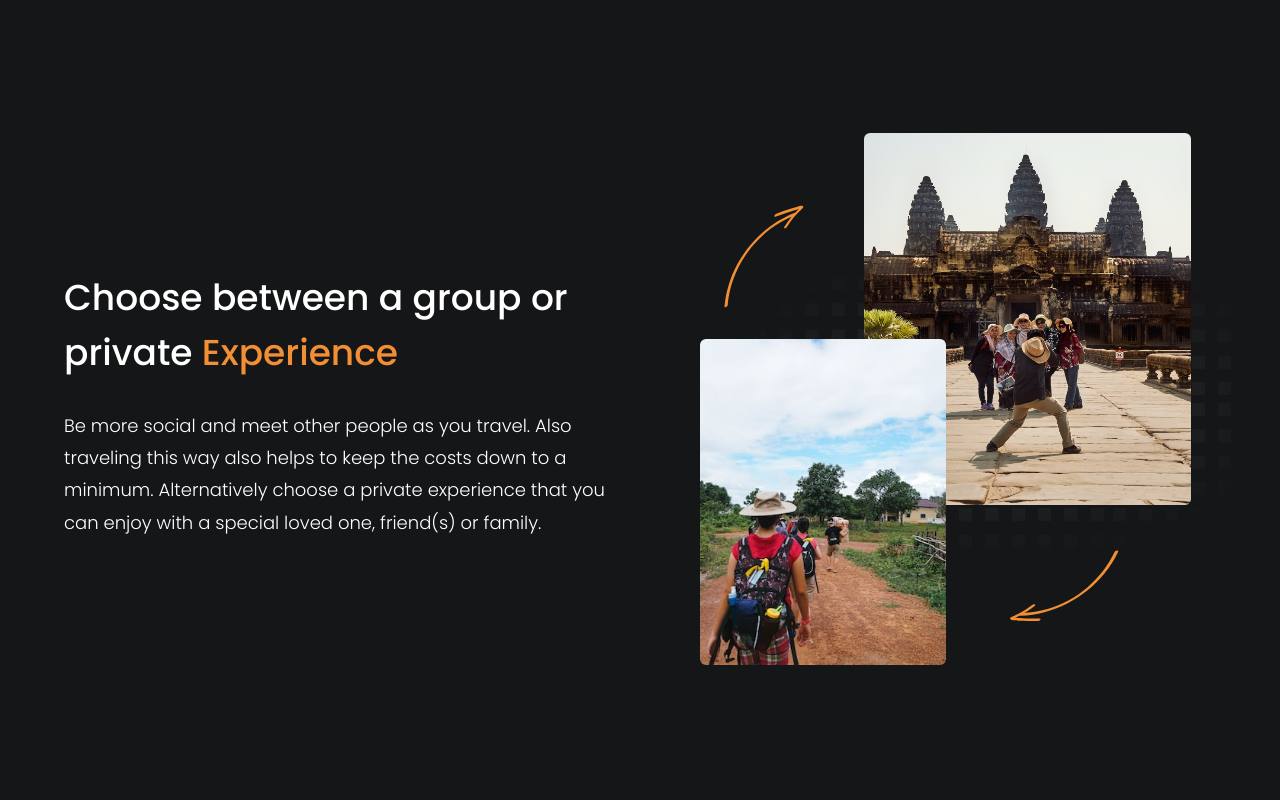
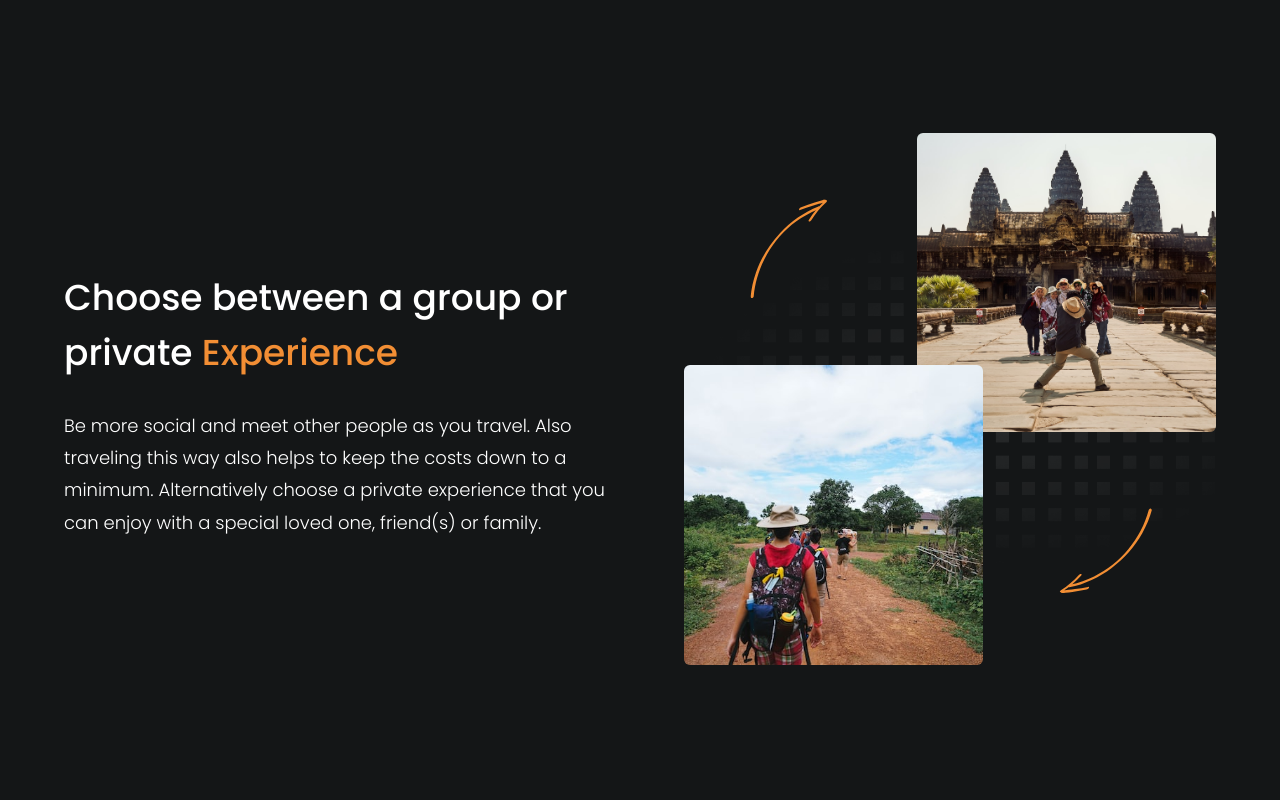
Before and after one commit to ElitistNoob/unlock-cambodia, a React (Create React App) app: page / in a window 1280 px wide. Shown: the part 2100-2900 px from the top of the page. Built offline with nearby package versions, Linux system fonts and the light colour scheme.

Commit message:
reworked image grids

```diff
--- a/src/components/styles/Experiences.module.scss
+++ b/src/components/styles/Experiences.module.scss
@@ -32,8 +32,8 @@
   .col2 {
     position: relative;
     display: grid;
-    grid-template-columns: repeat(4, 1fr);
-    grid-template-rows: repeat(4, 1fr);
+    grid-template-columns: repeat(7, 1fr);
+    grid-template-rows: repeat(7, 1fr);
     max-width: 532px;
     aspect-ratio: 1;
     background-image: url("../assets/square-bg-grid.png");
@@ -42,18 +42,13 @@
     background-position: center;
     margin-bottom: 2em;
 
-    @media (min-width: 540px) {
-      grid-template-columns: 2fr 1fr 3fr 0.5fr;
-      grid-template-rows: 0.5fr 2fr 1fr 1fr 1fr;
-      margin-right: -1em;
+    @media (min-width: 1190px) {
+      grid-template-columns: repeat(16, 1fr);
+      grid-template-rows: repeat(16, 1fr);
     }
 
     @media (min-width: 980px) {
       margin-bottom: 0;
-    }
-
-    @media (min-width: 1180px) {
-      transform: scale(1);
     }
 
     :nth-child(-n + 2) {
@@ -63,53 +58,52 @@
     img {
       border-radius: 6px;
       width: 100%;
-      max-width: 532px;
       height: 100%;
       opacity: 1;
 
       &:nth-of-type(1) {
-        grid-column: 2 / 5;
-        grid-row: 1;
-        @media (min-width: 540px) {
-          grid-column: 2 / 4;
-          grid-row: 1 / 5;
+        grid-column: 4 / -1;
+        grid-row: 1 / 5;
+        @media (min-width: 1190px) {
+          grid-column: -1 / 8;
+          grid-row: 1 / 10;
         }
       }
 
       &:nth-of-type(2) {
-        grid-column: 1/ 3;
-        grid-row: 3/ 5;
-        @media (min-width: 540px) {
-          grid-column: 1/ 3;
-          grid-row: 3/ 6;
+        grid-column: 1/ 5;
+        grid-row: 4/ 8;
+        @media (min-width: 1190px) {
+          grid-column: 1/ 10;
+          grid-row: -1 / 8;
         }
       }
 
       &:nth-of-type(3) {
         width: 80px;
-        aspect-ratio: 1/2;
-        grid-column: 1 / 2;
-        grid-row: 1 / 3;
+        grid-column: 2 / 3;
+        grid-row: 2 / 3;
         opacity: 0;
-        @media (min-width: 540px) {
-          transform: translateX(30%);
-          grid-column: 1 / 2;
-          grid-row: 2 / 3;
+
+        @media (min-width: 1190px) {
+          grid-column: 2 / 6;
+          grid-row: 3 / 6;
+          transform: translateX(40%);
         }
       }
 
       &:nth-of-type(4) {
         width: 80px;
         aspect-ratio: 1/2;
-        transform: rotate(200deg);
-        grid-column: 4 / 5;
-        grid-row: 4 / 5;
+        transform: rotate(190deg);
+        grid-column: 6 / 7;
+        grid-row: 6 / 7;
         opacity: 0;
 
-        @media (min-width: 540px) {
-          transform: translateX(200%) rotate(200deg);
-          grid-column: 2 / 3;
-          grid-row: 5 / 6;
+        @media (min-width: 1190px) {
+          transform: rotate(190deg) translateX(-20%);
+          grid-column: -2 / -6;
+          grid-row: -3 / -6;
         }
       }
     }
--- a/src/components/styles/TailoredTours.module.scss
+++ b/src/components/styles/TailoredTours.module.scss
@@ -66,7 +66,6 @@
       position: relative;
       border-radius: 6px;
       width: 100%;
-      max-width: 532px;
       height: 100%;
       opacity: 1;
       object-fit: cover;
```
